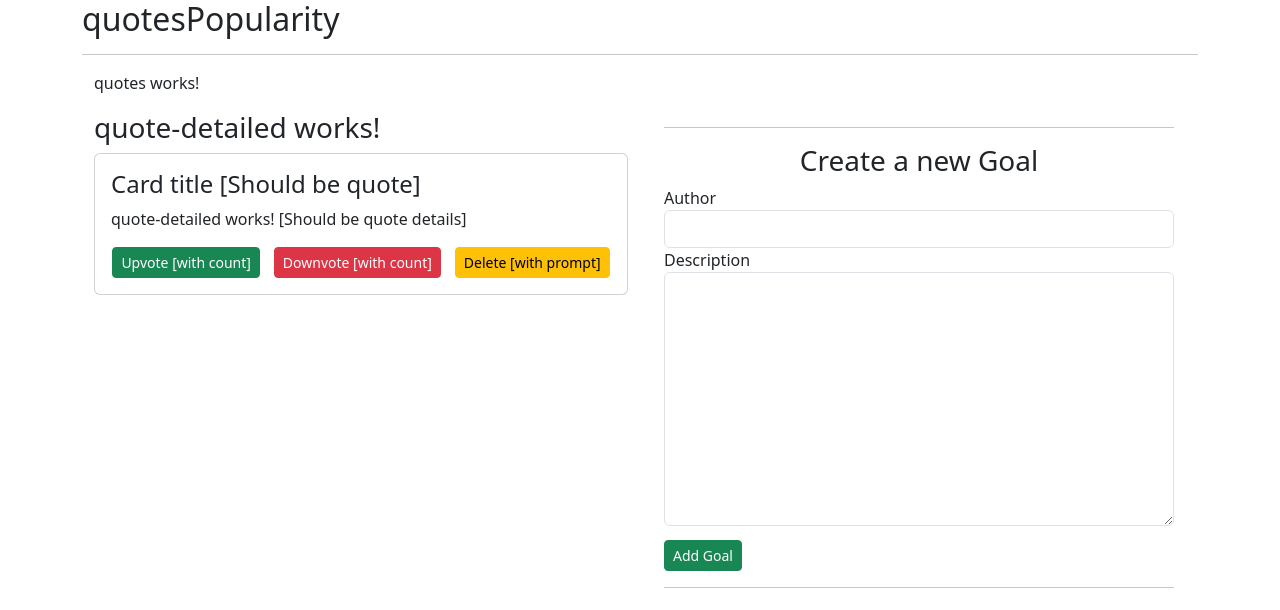
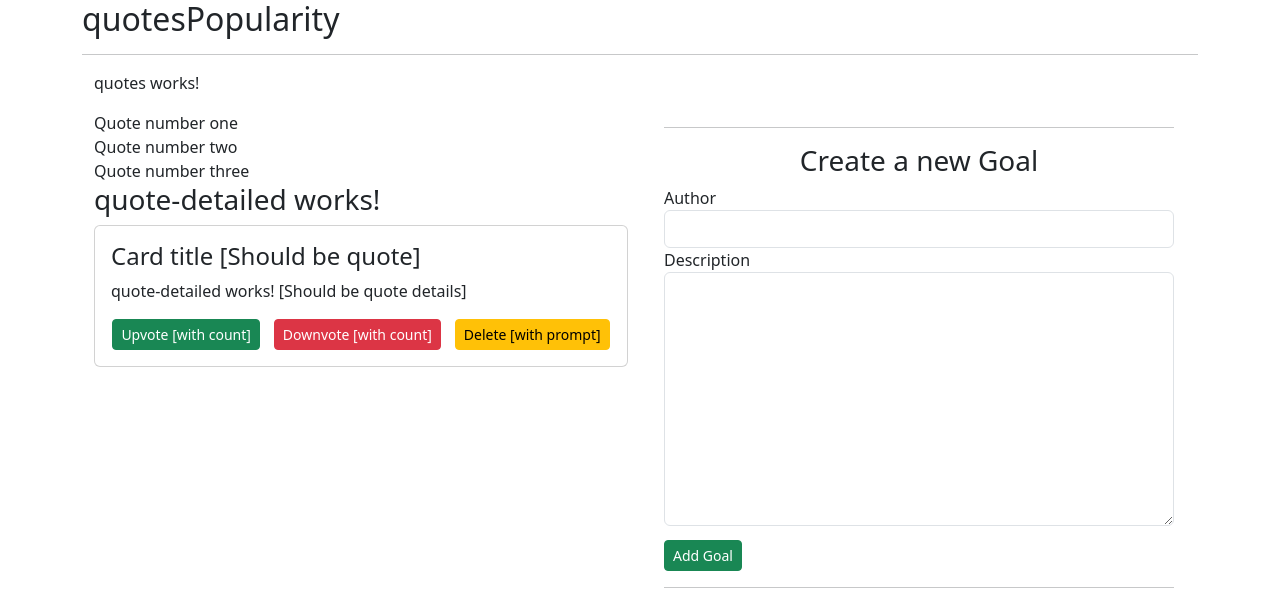
Before and after one commit to wdmuthiora/week1-Angular, an Angular app in the folder quotesPopularity/: page / in a window 1280 px wide. Shown: the top 610 px of the page. Built offline with nearby package versions, Linux system fonts and the light colour scheme.

Commit message:
Iterated and displayed the quotes' text inside the Quotes Component

```diff
--- a/quotesPopularity/src/app/quotes/quotes.component.html
+++ b/quotesPopularity/src/app/quotes/quotes.component.html
@@ -3,7 +3,9 @@
 
   <div class="row">
     <div class="col-md-6">
-      <app-quote-detailed></app-quote-detailed>
+      <div *ngFor="let quote of quotes">
+      {{quote.quoteText}}</div>
+      <app-quote-detailed ></app-quote-detailed>
     </div>
     <div class="col-md-6">
       <app-quote-form></app-quote-form>
--- a/quotesPopularity/src/app/quotes/quotes.component.ts
+++ b/quotesPopularity/src/app/quotes/quotes.component.ts
@@ -7,7 +7,7 @@ import { Quote } from '../quote'
   styleUrls: ['./quotes.component.css'],
 })
 export class QuotesComponent implements OnInit {
-  quote: Quote[] = [
+  quotes: Quote[] = [
     { author:'Donna', quoteText: 'Quote number one'},
     { author:'Daisy', quoteText: 'Quote number two'},
     { author:'Dennis', quoteText: 'Quote number three'},
```
